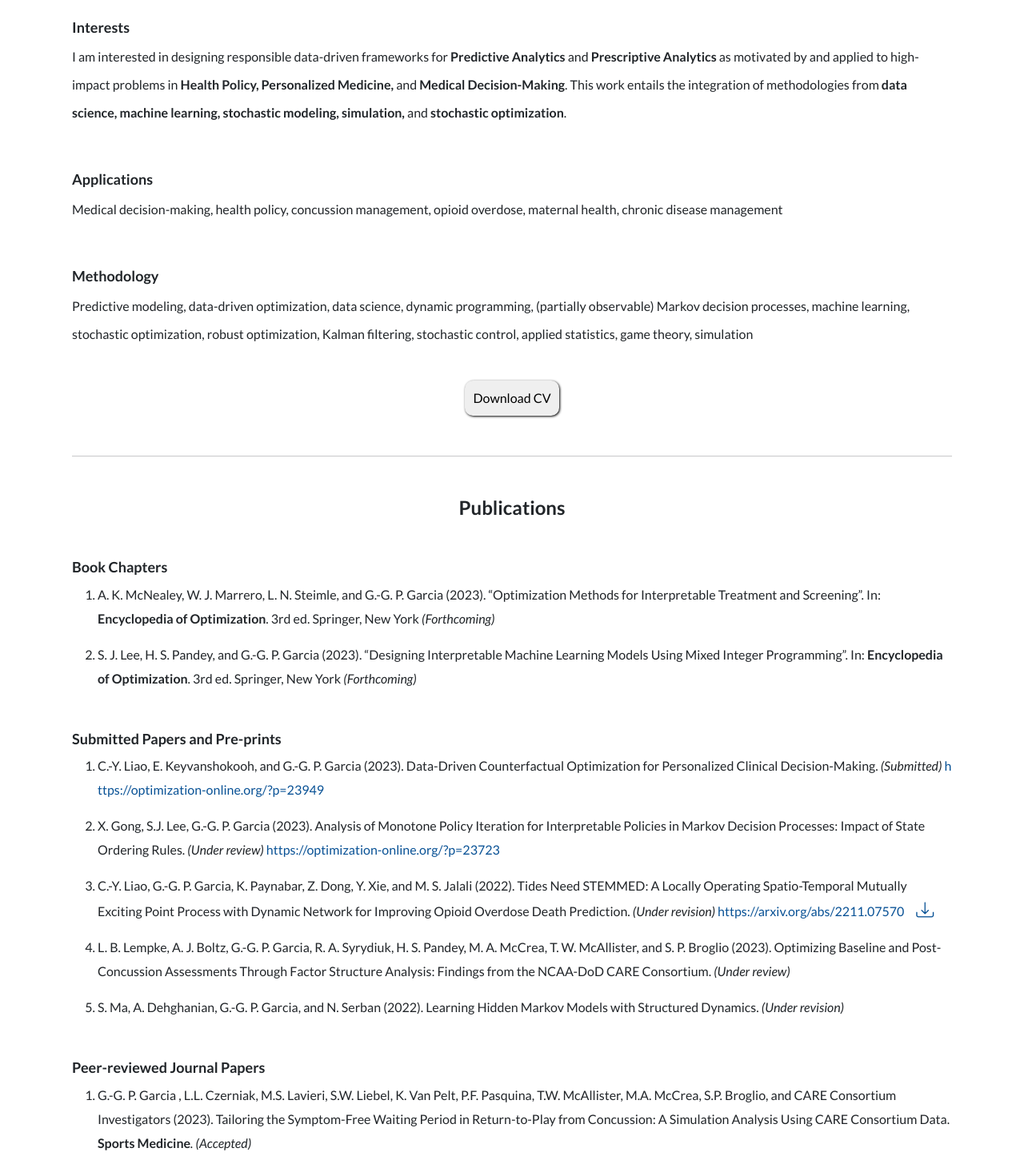
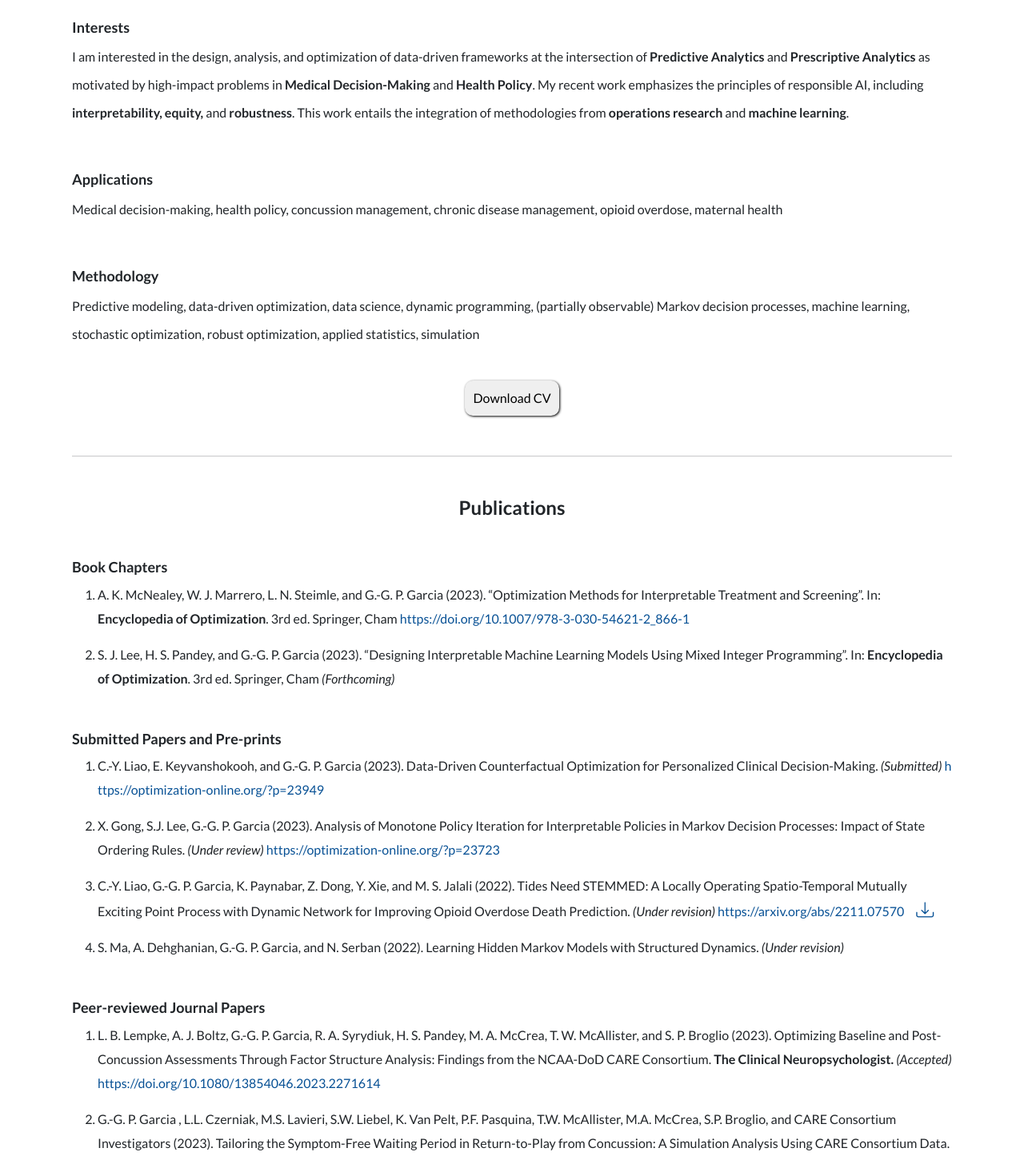
Before and after one commit to giangabrielgarcia/giangabrielgarcia.github.io, a React (Create React App) app in the folder giangabrielgarcia/: page /research in a window 1280 px wide. Shown: the part 900-2351 px from the top of the page at 80% size. Built offline with nearby package versions, Linux system fonts and the light colour scheme; some icons are missing.

Commit message:
Fall 2023 update of research page, research group, diversity page

```diff
--- a/giangabrielgarcia/src/components/Diversity.js
+++ b/giangabrielgarcia/src/components/Diversity.js
@@ -20,6 +20,7 @@ const Diversity = () => {
                     <h5 className='subtitle fw-bold'> Diversity Links </h5>
                     <p>The organizations and initiatives listed below have helped me to grow personally and professionally.<br></br> I am very grateful for the support and opportunities they have presented to me:</p>
                     <ul className='diversity-links'>
+                        <li><a className='reg-link' href="https://connect.informs.org/diversity/ambassador-program">INFORMS DEI Ambassador Program</a></li>
                         <li><a className='reg-link' href="https://www.isye.gatech.edu/dei-fellows-program">ISyE DEI Fellows Program </a></li>
                         <li><a className='reg-link' href="https://www.isye.gatech.edu/news/isye-launches-center-academics-success-and-equity">ISyE Center for Academics, Success, and Equity (CASE) </a></li>
                         <li><a className='reg-link' href = "https://connect.informs.org/minorityissuesforum/home">INFORMS Minority Issues Forum</a></li>
--- a/giangabrielgarcia/src/components/HonorsAwards.js
+++ b/giangabrielgarcia/src/components/HonorsAwards.js
@@ -9,6 +9,9 @@ const HonorsAwards = () => {
                     <h3 className='page-title'>National and International Awards</h3>
                     <hr></hr>
                     <ul className='ms-0 ps-0 mb-50'>
+                        <li className='break'><i className='bi-award h5'/> &nbsp; Finalist, Society for Medical Decision Making Lee B. Lusted Prize in <i>QMTD</i> (2023)  <p> &nbsp;&nbsp;&nbsp;&nbsp;&nbsp;&nbsp;&nbsp;&nbsp;&nbsp; <i>Awarded to PhD student Che-Yi Liao for joint work</i></p>  </li>
+
+
                         <li className='break'><i className='bi-award h5'/> &nbsp; First Prize, Society for Medical Decision Making Lee B. Lusted Prize in <i>QMTD</i> (2022)  <p> &nbsp;&nbsp;&nbsp;&nbsp;&nbsp;&nbsp;&nbsp;&nbsp;&nbsp; <i>Awarded to PhD student Che-Yi Liao for joint work</i></p>  </li>
 
                         <li className='break'><i className='bi-award h5'/> &nbsp; Finalist, Society for Medical Decision Making Lee B. Lusted Prize in <i>QMTD</i> (2022)  <p> &nbsp;&nbsp;&nbsp;&nbsp;&nbsp;&nbsp;&nbsp;&nbsp;&nbsp; <i>Awarded to PhD student Sun Ju Lee for joint work</i></p>  </li>
--- a/giangabrielgarcia/src/components/Research.js
+++ b/giangabrielgarcia/src/components/Research.js
@@ -16,25 +16,24 @@ const submittedPapers = [
 
   { text: `C.-Y. Liao, G.-G. P. Garcia, K. Paynabar, Z. Dong, Y. Xie, and M. S. Jalali (2022). Tides Need STEMMED: A Locally Operating Spatio-Temporal Mutually Exciting Point Process with Dynamic Network for Improving Opioid Overdose Death Prediction. `, status: `(Under revision)`, link: 'https://arxiv.org/abs/2211.07570', download: manuscript6 },
 
-   {text: 'L. B. Lempke, A. J. Boltz, G.-G. P. Garcia, R. A. Syrydiuk, H. S. Pandey, M. A. McCrea, T. W. McAllister, and S. P. Broglio (2023). Optimizing Baseline and Post-Concussion Assessments Through Factor Structure Analysis: Findings from the NCAA-DoD CARE Consortium. ', status: '(Under review)'},
-
   { text: 'S. Ma, A. Dehghanian, G.-G. P. Garcia, and N. Serban (2022). Learning Hidden Markov Models with Structured Dynamics. ', status: '(Under revision)'},
 ]
 
 const peerReviewedPapers = [
+  {text: 'L. B. Lempke, A. J. Boltz, G.-G. P. Garcia, R. A. Syrydiuk, H. S. Pandey, M. A. McCrea, T. W. McAllister, and S. P. Broglio (2023). Optimizing Baseline and Post-Concussion Assessments Through Factor Structure Analysis: Findings from the NCAA-DoD CARE Consortium. ', journal: 'The Clinical Neuropsychologist. ', status: '(Accepted)', link: 'https://doi.org/10.1080/13854046.2023.2271614'},
 
-  {id: 23, text: `G.-G. P. Garcia , L.L. Czerniak, M.S. Lavieri, S.W. Liebel, K. Van Pelt, P.F. Pasquina, T.W. McAllister, M.A. McCrea, S.P. Broglio, and CARE Consortium Investigators (2023). Tailoring the Symptom-Free Waiting Period in Return-to-Play from Concussion: A Simulation Analysis Using CARE Consortium Data. `, journal: "Sports Medicine", status: ". (Accepted)" },
+  {id: 23, text: `G.-G. P. Garcia , L.L. Czerniak, M.S. Lavieri, S.W. Liebel, K. Van Pelt, P.F. Pasquina, T.W. McAllister, M.A. McCrea, S.P. Broglio, and CARE Consortium Investigators (2023). Tailoring the Symptom-Free Waiting Period in Return-to-Play from Concussion: A Simulation Analysis Using CARE Consortium Data. `, journal: "Sports Medicine. ", status: "(Accepted)", link: 'https://doi.org/10.1007/s40279-023-01901-5' },
 
   {id: 22, text: `S.J. Lee, G.-G. P. Garcia, K. K. Stanhope, M. Platner, and S. L. Boulet, (2023). Interpretable Machine Learning to Predict Adverse Perinatal Outcomes: Examining Marginal Predictive Value of Risk Factors throughout Pregnancy. `, journal: 'American Journal of Obstetrics & Gynecology - MFM', issue: ", 5(10).", link: 'https://doi.org/10.1016/j.ajogmf.2023.101096' },
 
 
   { id: 21, text: `G.-G. P. Garcia , L. N. Steimle, W. J. Marrero, and J. B. Sussman (2023). Interpretable Policies and the Price of Interpretability in Hypertension Treatment Planning. `, journal: "Manufacturing & Service Operations Management. ", status: "(Accepted)", link: "https://doi.org/10.1287/msom.2021.0373", download: manuscript5 },
 
-  { id: 20, text: `G.-G. P. Garcia , M. S. Lavieri, T. W. McAllister, M. A. McCrea, S. P. Broglio, and CARE Consortium Investigators (2023). Reducing the Price of Naiveté in Return-to-play from Sports-related Concussion. `, journal: "Production and Operations Management. ", status: "(Accepted)",
+  { id: 20, text: `G.-G. P. Garcia , M. S. Lavieri, T. W. McAllister, M. A. McCrea, S. P. Broglio, and CARE Consortium Investigators (2023). Reducing the Price of Naiveté in Return-to-play from Sports-related Concussion. `, journal: "Production and Operations Management", issue: ", 32, 3081-3099. ",
   link: 'https://doi.org/10.1111/poms.14024', download: ms_PoN },
 
   { id: 19, text: `S. W. Liebel, C. G. Turner, A. C. Svirsko, G.-G. P. Garcia, P. F. Pasquina, T. W. McAllister,
-  M. A. McCrea, S. P. Broglio, and CARE Consortium Investigators (2023). Temporal Network Architectures of Neurocognitive Functioning and Psychological Symptoms in Collegiate Athletes Following Sport-related Concussion: A CARE Consortium Investigation. `, journal: "Journal of Neurotrauma. ", status: "(Accepted)", link: 'https://doi.org/10.1089/neu.2022.0431' },
+  M. A. McCrea, S. P. Broglio, and CARE Consortium Investigators (2023). Temporal Network Architectures of Neurocognitive Functioning and Psychological Symptoms in Collegiate Athletes Following Sport-related Concussion: A CARE Consortium Investigation. `, journal: "Journal of Neurotrauma", issue: ", 40 (15-16), 1684-1693. ", link: 'https://doi.org/10.1089/neu.2022.0431' },
 
   { id: 18, text: `K. E. Nolan, J. B. Caccese, A. P. Kontos, T. A. Buckley, G.-G. P. Garcia, N. Port, S. P. Broglio, T. W. McAllister, M. A. McCrea, P. F. Pasquina, J. P. Hayes, and CARE Consortium Investigators (2023). Primary and Secondary Risk Factors Associated with Concussion Symptom Clusters in Collegiate Athletes: Results from the NCAA-DoD Grand Alliance CARE Consortium, `, journal: "The Orthopaedic Journal of Sports Medicine", issue: ", 11(4). ", link: 'https://doi.org/10.1177%2F23259671231163581' },
 
@@ -81,9 +80,9 @@ const conferencePapers = [
 ]
 
 const bookChapters = [
-  {id: 1, text: 'A. K. McNealey, W. J. Marrero, L. N. Steimle, and G.-G. P. Garcia (2023). “Optimization Methods for Interpretable Treatment and Screening”. In: ', book: 'Encyclopedia of Optimization', ed: '. 3rd ed.', publisher: ' Springer, New York ', status: '(Forthcoming)'},
+  {id: 1, text: 'A. K. McNealey, W. J. Marrero, L. N. Steimle, and G.-G. P. Garcia (2023). “Optimization Methods for Interpretable Treatment and Screening”. In: ', book: 'Encyclopedia of Optimization', ed: '. 3rd ed.', publisher: ' Springer, Cham ', link: 'https://doi.org/10.1007/978-3-030-54621-2_866-1'},
 
-  {id: 2, text: 'S. J. Lee, H. S. Pandey, and G.-G. P. Garcia (2023). “Designing Interpretable Machine Learning Models Using Mixed Integer Programming”. In: ', book: 'Encyclopedia of Optimization', ed: '. 3rd ed.', publisher: ' Springer, New York ', status: '(Forthcoming)'}
+  {id: 2, text: 'S. J. Lee, H. S. Pandey, and G.-G. P. Garcia (2023). “Designing Interpretable Machine Learning Models Using Mixed Integer Programming”. In: ', book: 'Encyclopedia of Optimization', ed: '. 3rd ed.', publisher: ' Springer, Cham ', status: '(Forthcoming)'}
 ]
 
 const Research = () => {
@@ -97,20 +96,21 @@ const Research = () => {
           <div className='research-text'>
             <div className='research-para-margin'>
                 <h4 className='subtitle fw-bold'> Interests </h4>
-                <p>I am interested in designing responsible data-driven frameworks for <b>Predictive Analytics</b> and <b>Prescriptive Analytics</b> as motivated by and applied to high-impact problems in <b>Health Policy, Personalized Medicine,</b> and <b>Medical Decision-Making</b>.
-                This work entails the integration of methodologies from <b>data science, machine learning, stochastic modeling, simulation,</b> and <b>stochastic optimization</b>.</p>
+
+                <p>I am interested in the design, analysis, and optimization of data-driven frameworks at the intersection of <b>Predictive Analytics</b> and <b>Prescriptive Analytics</b> as motivated by high-impact problems in <b>Medical Decision-Making</b> and <b>Health Policy</b>. My recent work emphasizes the principles of responsible AI, including <b>interpretability, equity,</b> and <b>robustness</b>.
+                This work entails the integration of methodologies from <b>operations research</b> and <b>machine learning</b>.</p>
             </div>
           </div>
           <div className='research-text'>
             <div className='research-para-margin'>
                 <h4 className='subtitle fw-bold'> Applications </h4>
-                <p>Medical decision-making, health policy, concussion management, opioid overdose, maternal health, chronic disease management</p>
+                <p>Medical decision-making, health policy, concussion management, chronic disease management, opioid overdose, maternal health</p>
             </div>
           </div>
           <div className='research-text'>
             <div>
                 <h4 className='subtitle fw-bold'> Methodology </h4>
-                <p>Predictive modeling, data-driven optimization, data science, dynamic programming, (partially observable) Markov decision processes, machine learning, stochastic optimization, robust optimization, Kalman filtering, stochastic control, applied statistics, game theory, simulation</p>
+                <p>Predictive modeling, data-driven optimization, data science, dynamic programming, (partially observable) Markov decision processes, machine learning, stochastic optimization, robust optimization, applied statistics, simulation</p>
             </div>
           </div>
           <div className='flex-center'>
@@ -161,6 +161,9 @@ const Research = () => {
               )})}
               </ol>
             </section>
+            <h2 className='page-title text-center mt-50'>Grants</h2>
+                <p>Please see my <a className='reg-link' href={cv}>CV</a> for a complete list of my grants and funded projects.</p>
+
             <h2 className='page-title text-center mt-50'>Other Research</h2>
                 <a className='reg-link' target='_blank' rel='noopener noreferrer' href="http://www.pitt.edu/~vacro">VaCRO: Vaccine Clinic Reconstitution Optimizer</a>
       </div>
--- a/giangabrielgarcia/src/components/ResearchGroup.js
+++ b/giangabrielgarcia/src/components/ResearchGroup.js
@@ -29,7 +29,7 @@ const phdStudents = [
     {
         name: 'Che-Yi Liao', degree: 'PhD in Machine Learning (Expected 2026)', coadvisor: 'Kamran Paynabar',
         bio: `I am PhD student in ISyE at Georgia Tech, holding my Masters' degree in Industrial and Operations Engineering from the University of Michigan and Bachelors in Shipping and Transportation Management from the National Taiwan Ocean University. My primary research interests lie in Healthcare Analytics and Healthcare OR where I apply Predictive Modeling, Spatial-Temporal Modeling, and Simulation to guide medical decision making. I am currently collaborating with Massachusetts General Hospital on predicting and addressing the ongoing opioid crisis.`,
-        awards: ['First Prize, Society for Medical Decision-Making Lee B. Lusted Prize for QMTD (2022)', 'ISyE George Family Fellowship (2022)'], photo: liao, personalSite: 'https://sites.gatech.edu/che-yi-liao/'
+        awards: ['Finalist, Society for Medical Decision-Making Lee B. Lusted Prize for QMTD (2023)','First Prize, Society for Medical Decision-Making Lee B. Lusted Prize for QMTD (2022)', 'ISyE George Family Fellowship (2022, 2023)'], photo: liao, personalSite: 'https://sites.gatech.edu/che-yi-liao/'
 
     },
 
@@ -40,17 +40,15 @@ const phdStudents = [
 
     {
         name: 'Amaya McNealey', degree: 'PhD in Industrial Engineering (Expected 2026)', coadvisor: 'Lauren Steimle',
-        bio: 'I am a PhD student in Industrial Engineering at the H. Milton Stewart School of Industrial and Systems Engineering. I received my B.S. in Industrial and Systems Engineering from North Carolina A&T State University. My research interests are primarily related to health policy applications along with social determinants of health. I am especially interested in equity and fairness in Machine Learning algorithms along with methods to ensure interpretability.', photo: mcnealey, linkedin: "https://www.linkedin.com/in/amaya-mcnealey-a90247170/"
+        bio: 'I am a PhD student in Industrial Engineering at the H. Milton Stewart School of Industrial and Systems Engineering. I received my B.S. in Industrial and Systems Engineering from North Carolina A&T State University. My research interests are primarily related to health policy applications along with social determinants of health. I am especially interested in equity and fairness in Machine Learning algorithms along with methods to ensure interpretability.', photo: mcnealey, linkedin: "https://www.linkedin.com/in/amaya-mcnealey-a90247170/",
+        awards: ['ISyE George Family Fellowship (2023)']
     },
 
     {
         name: 'Himadri Pandey', degree: 'PhD in Industrial Engineering (Expected 2027)', photo: pandey, bio: 'I am a PhD student in Industrial Engineering at the H. Milton Stewart School of Industrial and Systems Engineering. I received my BS in Computer Science, with a minor in Mathematics and Physics, from the University of Cincinnati. My research interests include the application of Machine Learning to healthcare optimization problems. My current project involves concussion diagnosis under time constraints.', linkedin: "https://www.linkedin.com/in/himadri-s-pandey/"
-    },
+    }
 
-    {
-      name: 'Jacob Aguirre', degree: 'PhD in Operations Research (Expected 2028)', coadvisor: 'Turgay Ayer',
-      bio: 'I am a PhD student in Operations Research at the Georgia Institute of Technology. My research focuses on mathematical and computational modeling, with applications in predictive medicine algorithms, medical decision-making under uncertainty, spatial-temporal analysis, and health policy.', personalSite: "http://jacobaguirre.com/", linkedin: "https://www.linkedin.com/in/jacob-aguirre9", photo: aguirre, awards: ['NSF Graduate Research Fellowship (2023)', 'GEM PhD Fellowship (2022)', 'DOE Computational Science Graduate Fellowship (2023)']
-  }
+
 ]
 
 const postDocs = [
@@ -84,7 +82,12 @@ const undergradMS = [
 ]
 
 const alumni = [
-  {
+    {
+        name: 'Jacob Aguirre', degree: 'PhD in Operations Research (Expected 2028)', coadvisor: 'Turgay Ayer',
+        bio: 'I am a PhD student in Operations Research at the Georgia Institute of Technology. My research focuses on mathematical and computational modeling, with applications in predictive medicine algorithms, medical decision-making under uncertainty, spatial-temporal analysis, and health policy.', personalSite: "http://jacobaguirre.com/", linkedin: "https://www.linkedin.com/in/jacob-aguirre9", photo: aguirre, awards: ['NSF Graduate Research Fellowship (2023)', 'GEM PhD Fellowship (2022)', 'DOE Computational Science Graduate Fellowship (2023)'], currentposition: 'PhD in Operations Research, Georgia Tech'
+    },
+
+    {
     name: 'Xinyu Chen', degree: 'BS in Biomedical Engineering (Graduated 2023)', bio: `I am a BS student in the Wallace H. Coulter Department of Biomedical Engineering with GT and Emory. My reseasrch interests revolve around optimization, process improvement, analyses, and planning for health system problems. Currently, I'm working on using modeling and data analysis to improve the decision-making for sports-related concussions.`, linkedin: "https://www.linkedin.com/in/xinyu-laura-chen-457a50121/", photo: chen, currentposition: 'MS in Biomedical Informatics, Harvard University'
 
   },
```
Also changed, not shown: giangabrielgarcia/src/components/Home.js (+4 -5 lines), 1 other file (tests, documents, lock files or other folders).
